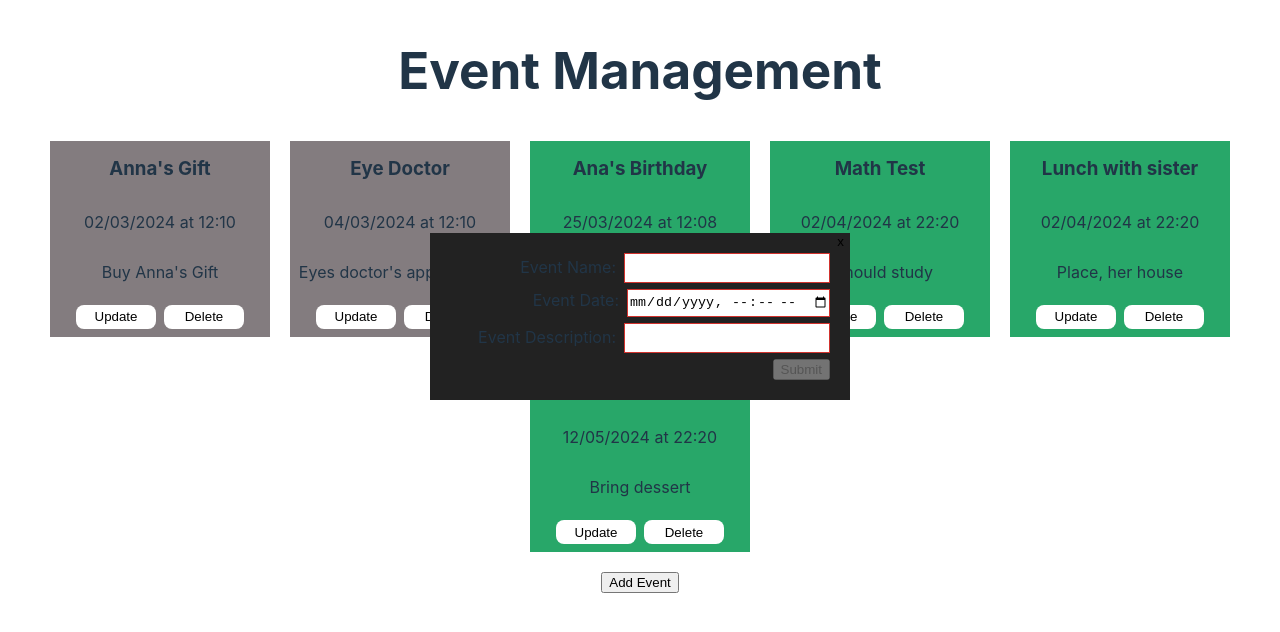
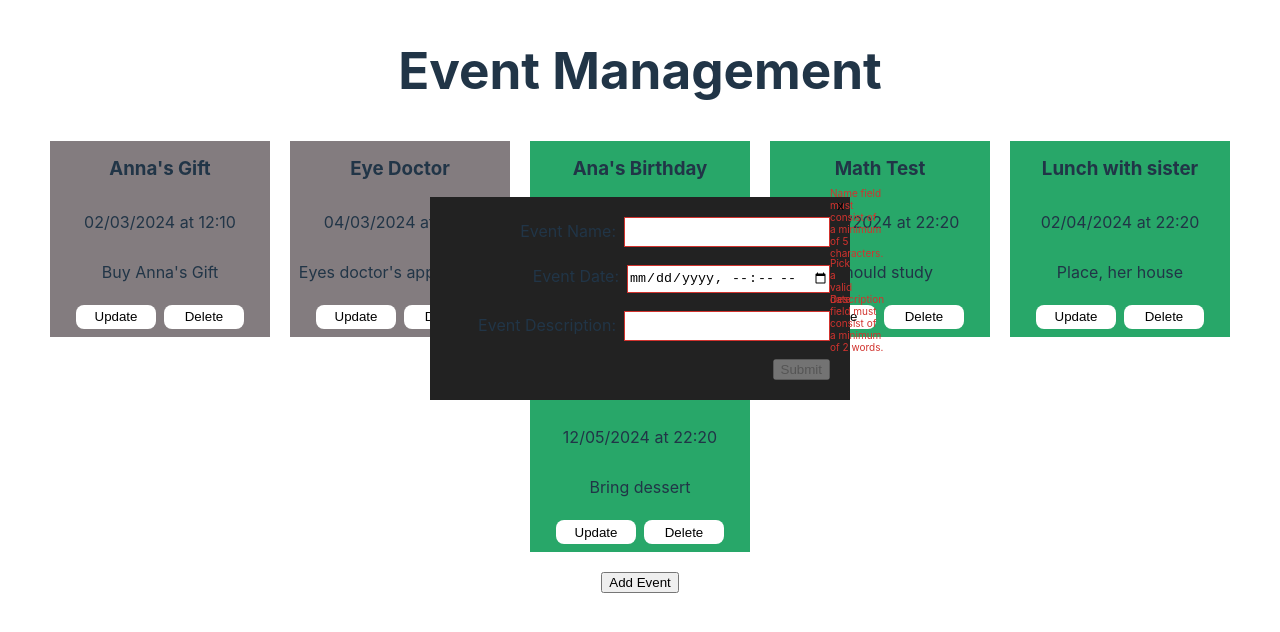
Before and after one commit to denisluft8/frontend-test-pierce-tech, a React (Vite) app: page / in a window 1280 px wide. Both pictures are taken after a click on the button "Add Event". Shown: the top 632 px of the page. Built offline with nearby package versions, Linux system fonts and the light colour scheme.

Commit message:
Added validation message

```diff
--- a/src/components/Form/Form.module.css
+++ b/src/components/Form/Form.module.css
@@ -9,7 +9,7 @@
   display: flex;
   flex-direction: column;
   align-items: flex-end;
-  gap: 6px;
+  gap: 18px;
   z-index: 20;
 }
 
--- a/src/components/Form/Form.tsx
+++ b/src/components/Form/Form.tsx
@@ -57,6 +57,7 @@ export const Form = ({
     } else {
       onSubmit(formData);
     }
+    onClose();
   };
 
   const handleClose = () => {
@@ -71,6 +72,7 @@ export const Form = ({
         value={formData.name}
         onChange={handleChange}
         isValid={nameValid}
+        invalidMessage="Name field must consist of a minimum of 5 characters."
       />
       <Input
         label={"Event Date"}
@@ -86,6 +88,7 @@ export const Form = ({
         value={formData.description}
         onChange={handleChange}
         isValid={descriptionValid}
+        invalidMessage="Description field must consist of a minimum of 2 words."
       />
       <button
         type="submit"
--- a/src/components/Input/Input.module.css
+++ b/src/components/Input/Input.module.css
@@ -1,5 +1,16 @@
+.inputContainer {
+  position: relative;
+}
+
 .input {
   height: 26px;
   width: 200px;
   margin-left: 8px;
 }
+
+.errorMessage {
+  color: #d1332e;
+  font-size: 10px;
+  position: absolute;
+  bottom: -12px;
+}
--- a/src/components/Input/Input.tsx
+++ b/src/components/Input/Input.tsx
@@ -7,6 +7,7 @@ interface InputProps {
   value: string;
   onChange: (e: ChangeEvent<HTMLInputElement>) => void;
   isValid: boolean;
+  invalidMessage?: string;
 }
 
 export const Input = ({
@@ -16,10 +17,10 @@ export const Input = ({
   value,
   onChange,
   isValid,
+  invalidMessage,
 }: InputProps) => {
   return (
-    <>
-      <div>
+    <div className={styles.inputContainer}>
       <label className={styles.label} htmlFor={name}>
         {label}:
       </label>
@@ -36,6 +37,9 @@ export const Input = ({
               border: isValid ? "1px solid #30cf5c" : "1px solid #d1332e",
             }}
           />
+          {!isValid && (
+            <span className={styles.errorMessage}>{invalidMessage}</span>
+          )}
         </>
       ) : (
         <>
@@ -50,9 +54,11 @@ export const Input = ({
               border: isValid ? "1px solid #30cf5c" : "1px solid #d1332e",
             }}
           />
+          {!isValid && (
+            <span className={styles.errorMessage}>Pick a valid date</span>
+          )}
         </>
       )}
     </div>
-    </>
   );
 };
```
Lines whose indentation alone changed are shown as unchanged.
